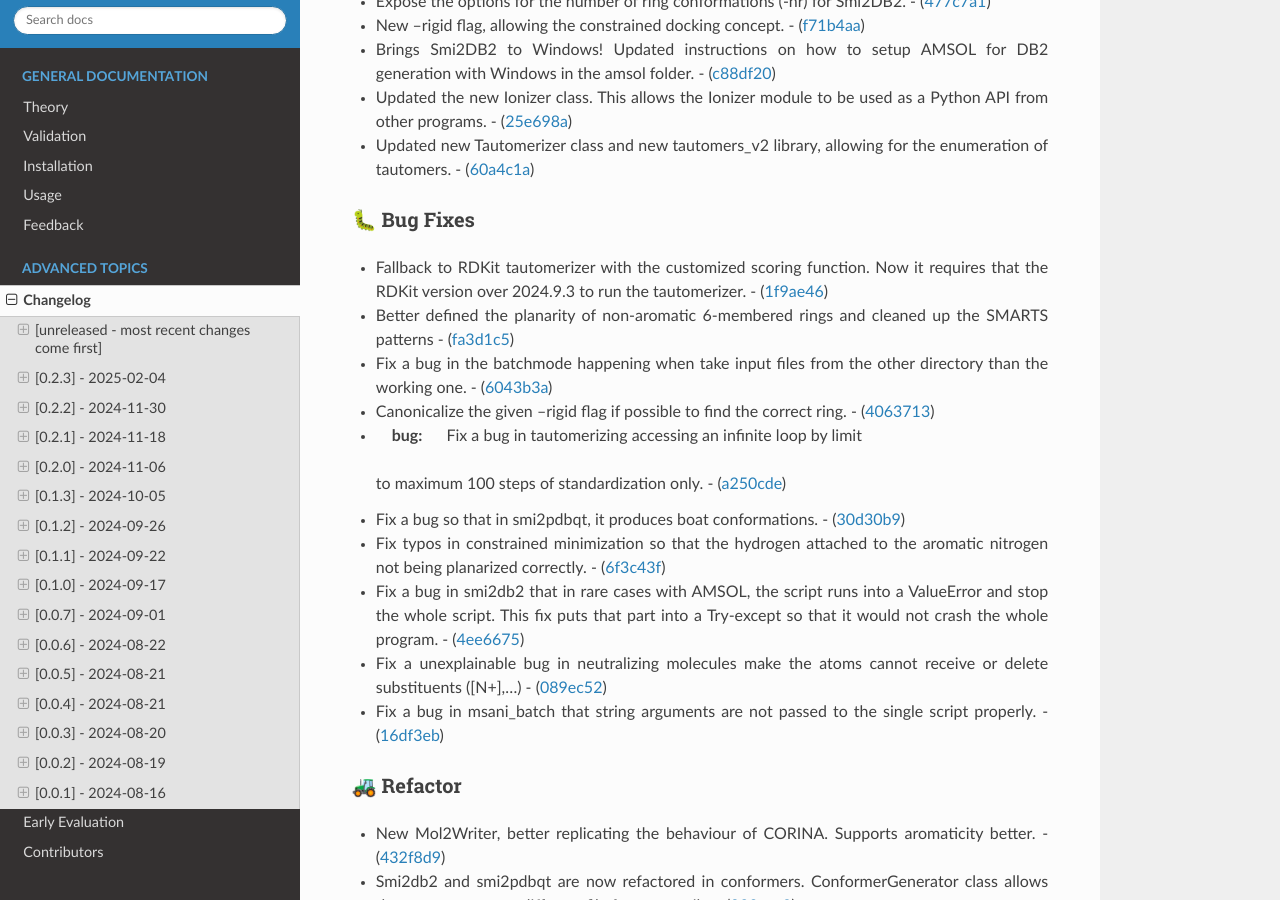
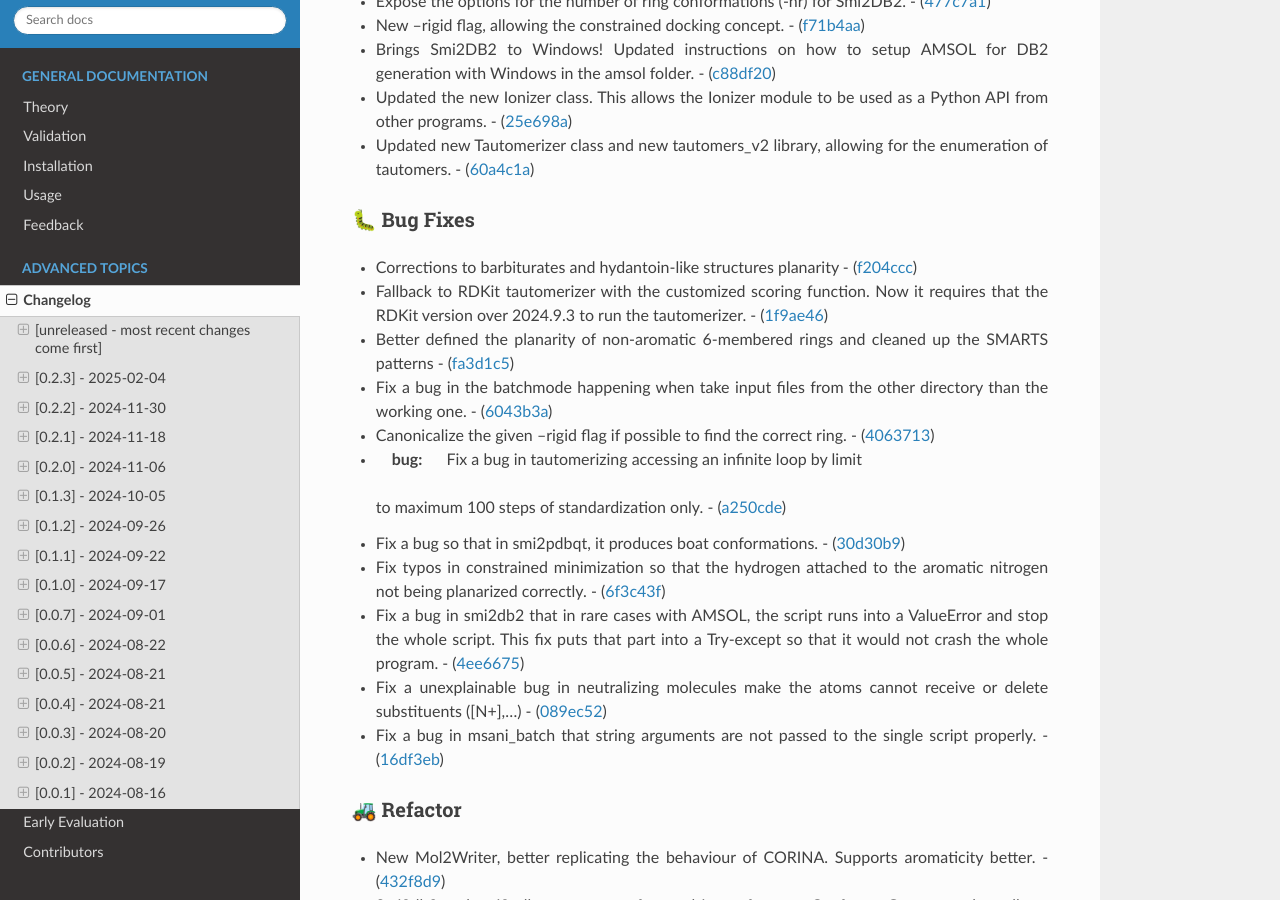
Before and after one commit to phonglam3103/msani-readthedocs, a Sphinx documentation site: the page built from docs/source/changes.rst, in a window 1280 px wide and 900 px high, scrolled down 564 px. Built offline with Sphinx 7.4.7 and the Read the Docs theme 3.1.0, drawn with Linux system fonts in a browser that asks for light colours; formulas are drawn with MathJax 3.

Commit message:
Update changes.rst from the software repository

```diff
--- a/docs/source/changes.rst
+++ b/docs/source/changes.rst
@@ -43,6 +43,8 @@ All notable changes to this project will be documented in this file.
 🐛 Bug Fixes
 ~~~~~~~~~~~~
 
+-  Corrections to barbiturates and hydantoin-like structures planarity -
+   (`f204ccc <https://github.com/phonglam3103/EirVS/commit/f204ccc4bd6923dee5cb0fa63d14020cd88531cd>`__)
 -  Fallback to RDKit tautomerizer with the customized scoring function.
    Now it requires that the RDKit version over 2024.9.3 to run the
    tautomerizer. -
```
